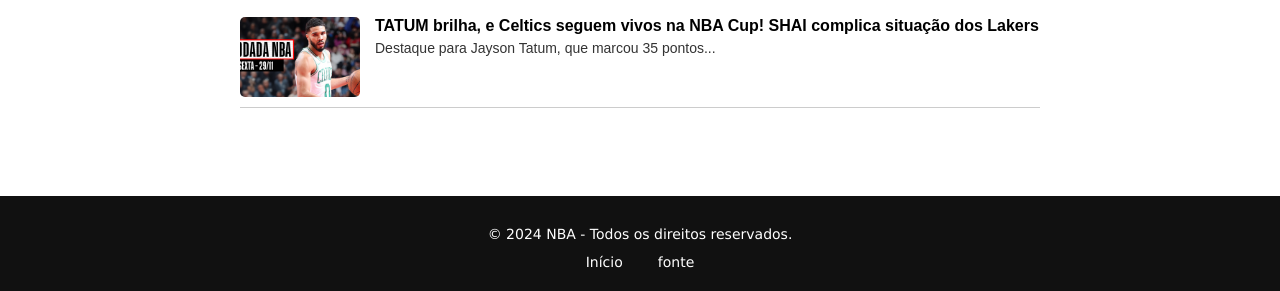
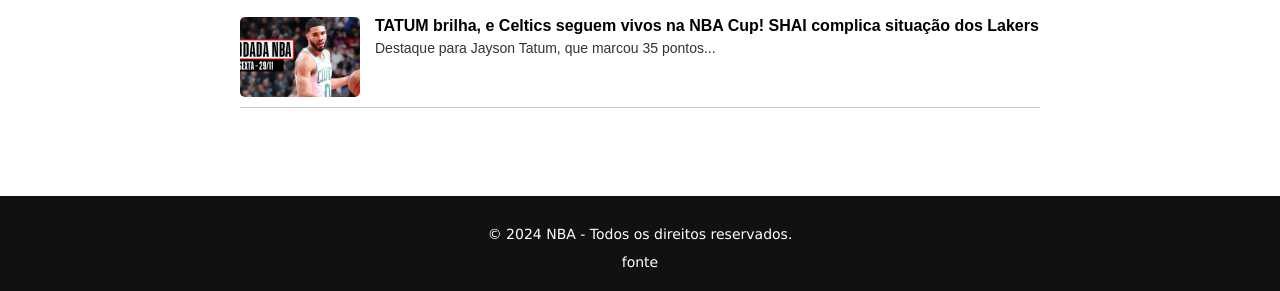
Before and after one commit to Bryansena/bryan_site, a plain HTML site: page mom.html in a window 1280 px wide. Shown: the part 509-800 px from the top of the page. Drawn offline with Linux system fonts and the light colour scheme; a script that the page names is missing.

Commit message:
Update mom.html

```diff
--- a/mom.html
+++ b/mom.html
@@ -66,7 +66,6 @@
     <div class="footer-content">
         <p>&copy; 2024 NBA - Todos os direitos reservados.</p>
         <ul class="footer-links">
-            <li><a href="../p2 - nba/index.html">Início</a></li>
             <li><a href="https://www.youtube.com/@nbabrasil">fonte</a></li>
         </ul>
     </div>
```
